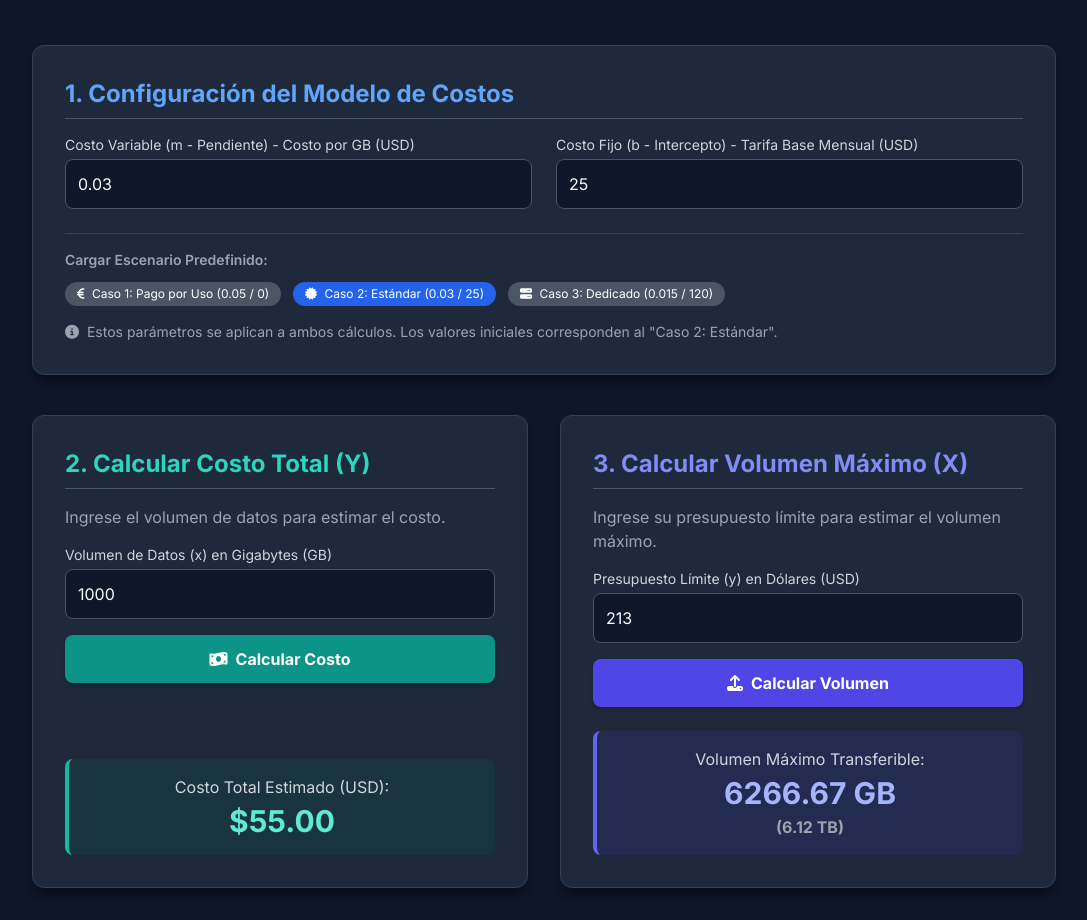
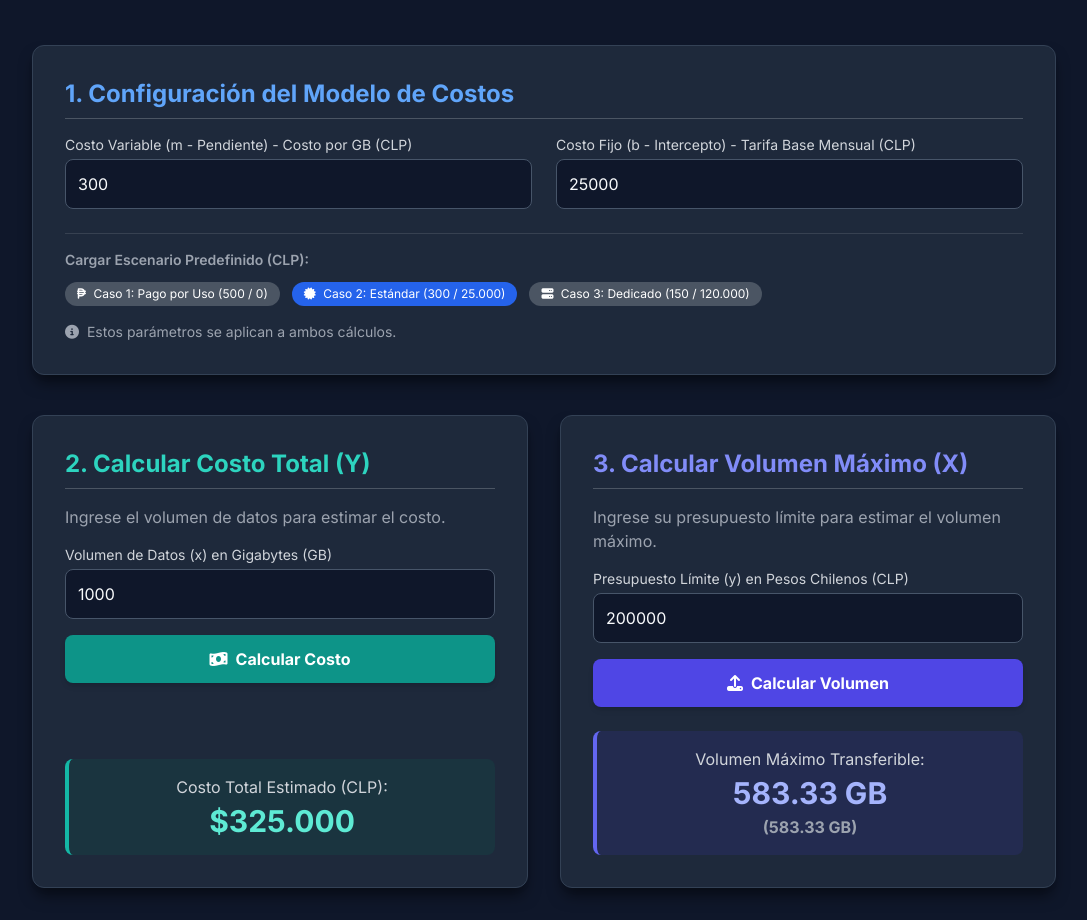
Before and after one commit to nicolsandovalu/CalculadoraCostoNube, a plain HTML site: page index.html in a window 1280 px wide. Shown: the part 120-1040 px from the top of the page, without its empty margins (96-1183 px from the left). Drawn offline with nearby package versions, Linux system fonts and the light colour scheme.

Commit message:
cambio a CLP

```diff
--- a/index.html
+++ b/index.html
@@ -44,42 +44,42 @@
             <div class="grid grid-cols-1 md:grid-cols-2 gap-6">
                 <div>
                     <label for="costo_variable_m" class="block text-sm font-medium text-gray-300 mb-1">
-                        Costo Variable (m - Pendiente) - Costo por GB (USD)
+                        Costo Variable (m - Pendiente) - Costo por GB (CLP)
                     </label>
-                    <input type="number" id="costo_variable_m" value="0.03" step="0.001"
+                    <input type="number" id="costo_variable_m" value="300" step="1"
                            class="w-full p-3 rounded-lg focus:ring-blue-500 focus:border-blue-500"
-                           placeholder="Ej: 0.03">
+                           placeholder="Ej: 300">
                 </div>
                 <div>
                     <label for="costo_fijo_b" class="block text-sm font-medium text-gray-300 mb-1">
-                        Costo Fijo (b - Intercepto) - Tarifa Base Mensual (USD)
+                        Costo Fijo (b - Intercepto) - Tarifa Base Mensual (CLP)
                     </label>
-                    <input type="number" id="costo_fijo_b" value="25" step="1"
+                    <input type="number" id="costo_fijo_b" value="25000" step="1"
                            class="w-full p-3 rounded-lg focus:ring-blue-500 focus:border-blue-500"
-                           placeholder="Ej: 25">
+                           placeholder="Ej: 25000">
                 </div>
             </div>
 
             <!-- Nuevos botones de carga de escenarios -->
             <div class="mt-6 pt-4 border-t border-gray-700">
-                <p class="text-sm text-gray-400 mb-3 font-semibold">Cargar Escenario Predefinido:</p>
+                <p class="text-sm text-gray-400 mb-3 font-semibold">Cargar Escenario Predefinido (CLP):</p>
                 <div class="flex flex-wrap gap-3">
-                    <button onclick="cargarEscenario(0.05, 0)"
+                    <button onclick="cargarEscenario(500, 0)"
                             class="text-xs px-3 py-1 bg-gray-600 hover:bg-gray-500 text-white rounded-full transition duration-150">
-                        <i class="fas fa-euro-sign mr-1"></i> Caso 1: Pago por Uso (0.05 / 0)
+                        <i class="fas fa-peso-sign mr-1"></i> Caso 1: Pago por Uso (500 / 0)
                     </button>
-                    <button onclick="cargarEscenario(0.03, 25)"
+                    <button onclick="cargarEscenario(300, 25000)"
                             class="text-xs px-3 py-1 bg-blue-600 hover:bg-blue-700 text-white rounded-full transition duration-150">
-                        <i class="fas fa-certificate mr-1"></i> Caso 2: Estándar (0.03 / 25)
+                        <i class="fas fa-certificate mr-1"></i> Caso 2: Estándar (300 / 25.000)
                     </button>
-                    <button onclick="cargarEscenario(0.015, 120)"
+                    <button onclick="cargarEscenario(150, 120000)"
                             class="text-xs px-3 py-1 bg-gray-600 hover:bg-gray-500 text-white rounded-full transition duration-150">
-                        <i class="fas fa-server mr-1"></i> Caso 3: Dedicado (0.015 / 120)
+                        <i class="fas fa-server mr-1"></i> Caso 3: Dedicado (150 / 120.000)
                     </button>
                 </div>
             </div>
             <p class="mt-4 text-sm text-gray-400">
-                <i class="fas fa-info-circle mr-1"></i> Estos parámetros se aplican a ambos cálculos. Los valores iniciales corresponden al "Caso 2: Estándar".
+                <i class="fas fa-info-circle mr-1"></i> Estos parámetros se aplican a ambos cálculos.
             </p>
         </div>
 
@@ -105,8 +105,8 @@
 
                 <!-- Resultado 1 -->
                 <div id="resultado_costo" class="p-4 bg-teal-900 bg-opacity-30 rounded-lg text-center mt-auto border-l-4 border-teal-500">
-                    <p class="text-gray-300">Costo Total Estimado (USD):</p>
-                    <p class="text-3xl font-bold text-teal-300 mt-1" id="costo_resultado">$55.00</p>
+                    <p class="text-gray-300">Costo Total Estimado (CLP):</p>
+                    <p class="text-3xl font-bold text-teal-300 mt-1" id="costo_resultado">$325.00</p>
                 </div>
             </div>
 
@@ -116,11 +116,11 @@
                 <p class="text-gray-400 mb-4">Ingrese su presupuesto límite para estimar el volumen máximo.</p>
 
                 <label for="presupuesto_y" class="block text-sm font-medium text-gray-300 mb-1">
-                    Presupuesto Límite (y) en Dólares (USD)
+                    Presupuesto Límite (y) en Pesos Chilenos (CLP)
                 </label>
-                <input type="number" id="presupuesto_y" value="213" step="1"
+                <input type="number" id="presupuesto_y" value="200000" step="1000"
                        class="w-full p-3 rounded-lg focus:ring-indigo-500 focus:border-indigo-500 mb-4"
-                       placeholder="Ej: 213">
+                       placeholder="Ej: 200000">
 
                 <button onclick="calcularVolumenMaximo()"
                         class="bg-indigo-600 hover:bg-indigo-700 text-white font-bold py-3 px-4 rounded-lg transition duration-200 shadow-md flex items-center justify-center mb-6">
@@ -130,7 +130,7 @@
                 <!-- Resultado 2 -->
                 <div id="resultado_volumen" class="p-4 bg-indigo-900 bg-opacity-30 rounded-lg text-center mt-auto border-l-4 border-indigo-500">
                     <p class="text-gray-300">Volumen Máximo Transferible:</p>
-                    <p class="text-3xl font-bold text-indigo-300 mt-1" id="volumen_resultado">6266.67 GB (~6.27 TB)</p>
+                    <p class="text-3xl font-bold text-indigo-300 mt-1" id="volumen_resultado">583.33 GB</p>
                 </div>
             </div>
         </div>
@@ -138,13 +138,13 @@
 
     <!-- JavaScript: Lógica de la aplicación -->
     <script>
-        // Función de utilidad para formatear a moneda USD
+        // Función de utilidad para formatear a moneda CLP
         const formatearMoneda = (numero) => {
-            return new Intl.NumberFormat('en-US', {
+            return new Intl.NumberFormat('es-CL', {
                 style: 'currency',
-                currency: 'USD',
-                minimumFractionDigits: 2,
-                maximumFractionDigits: 2
+                currency: 'CLP',
+                minimumFractionDigits: 0, // CLP típicamente no usa decimales
+                maximumFractionDigits: 0
             }).format(numero);
         };
 
```
